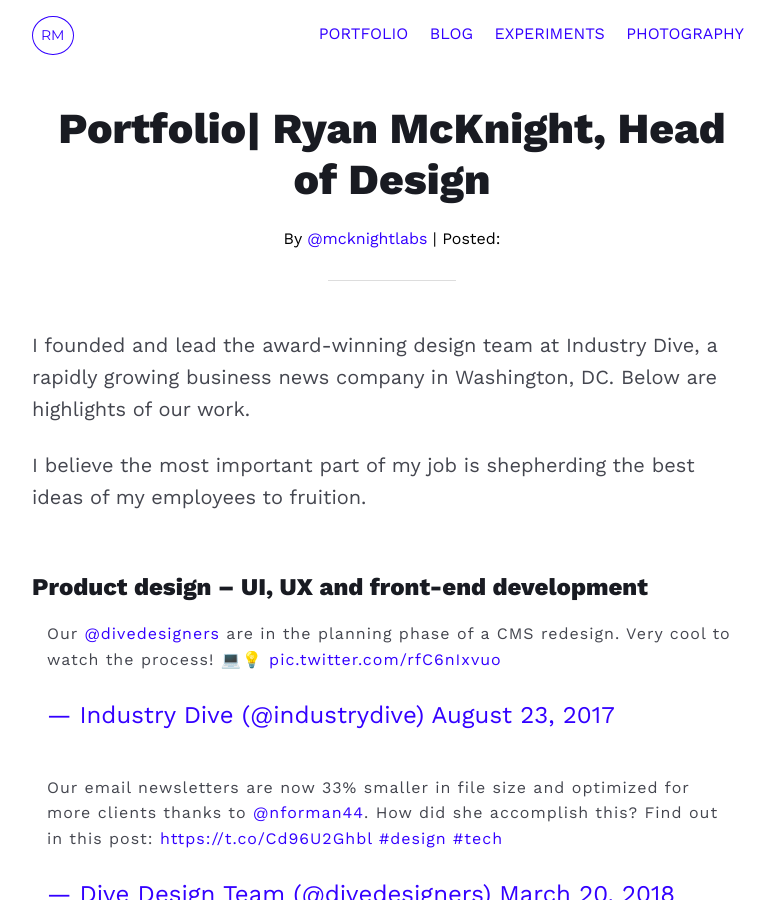
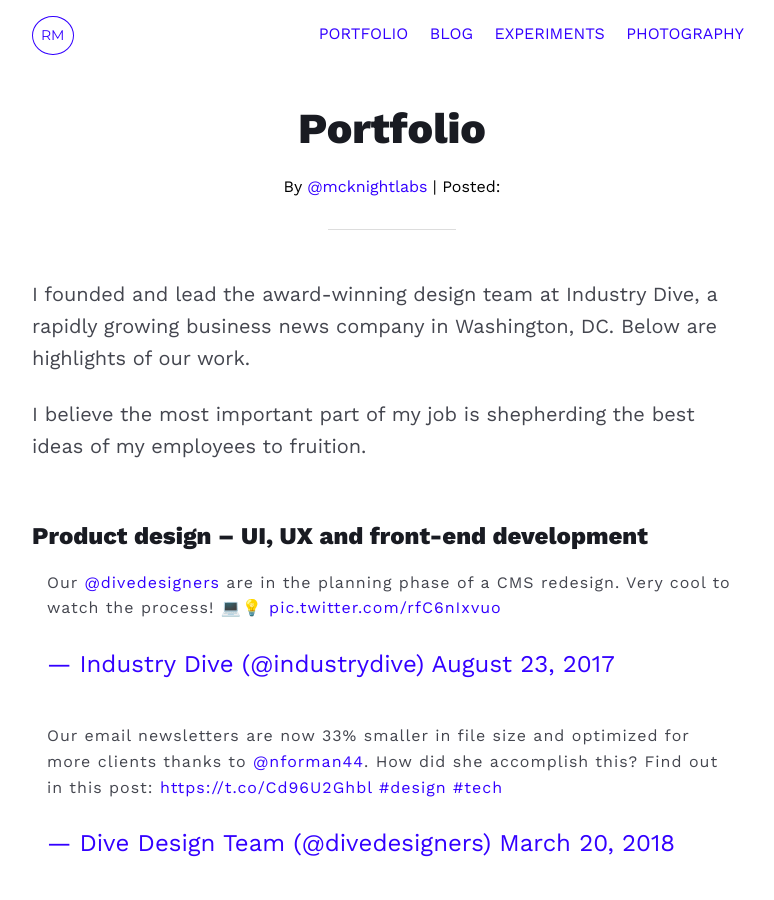
Before and after one commit to mcknightlabs/rtmup, a Jekyll site: the page built from portfolio.html, in a window 1280 px wide and 900 px high. Shown: the whole window, without its empty margins (248-1022 px from the left). Built offline with Jekyll 4.4.1, drawn with Linux system fonts in a browser that asks for light colours; comment, search, counter and statistics services are not loaded.

Commit message:
updates portfolio page

```diff
--- a/portfolio.html
+++ b/portfolio.html
@@ -1,8 +1,8 @@
 ---
 layout: article
-title: Portfolio| Ryan McKnight, Head of Design
+title: Portfolio
 description: I founded and lead the award-winning design team at Industry Dive, a rapidly growing business news company in Washington, DC.
-og_title: Portfolio| Ryan McKnight, Head of Design
+og_title: Portfolio | Ryan McKnight
 og_description: I founded and lead the award-winning design team at Industry Dive, a rapidly growing business news company in Washington, DC.
 og_image: /media/img/about/mcknight_headshot.jpg
 og_type: website
```
